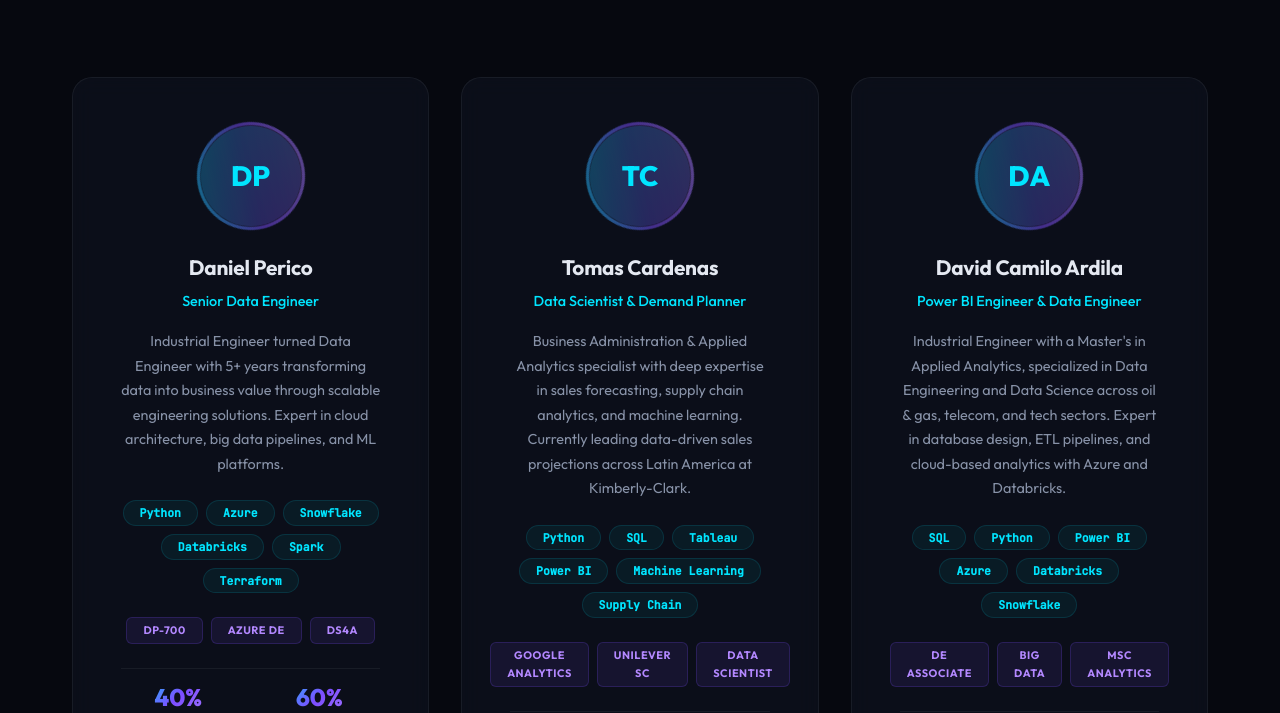
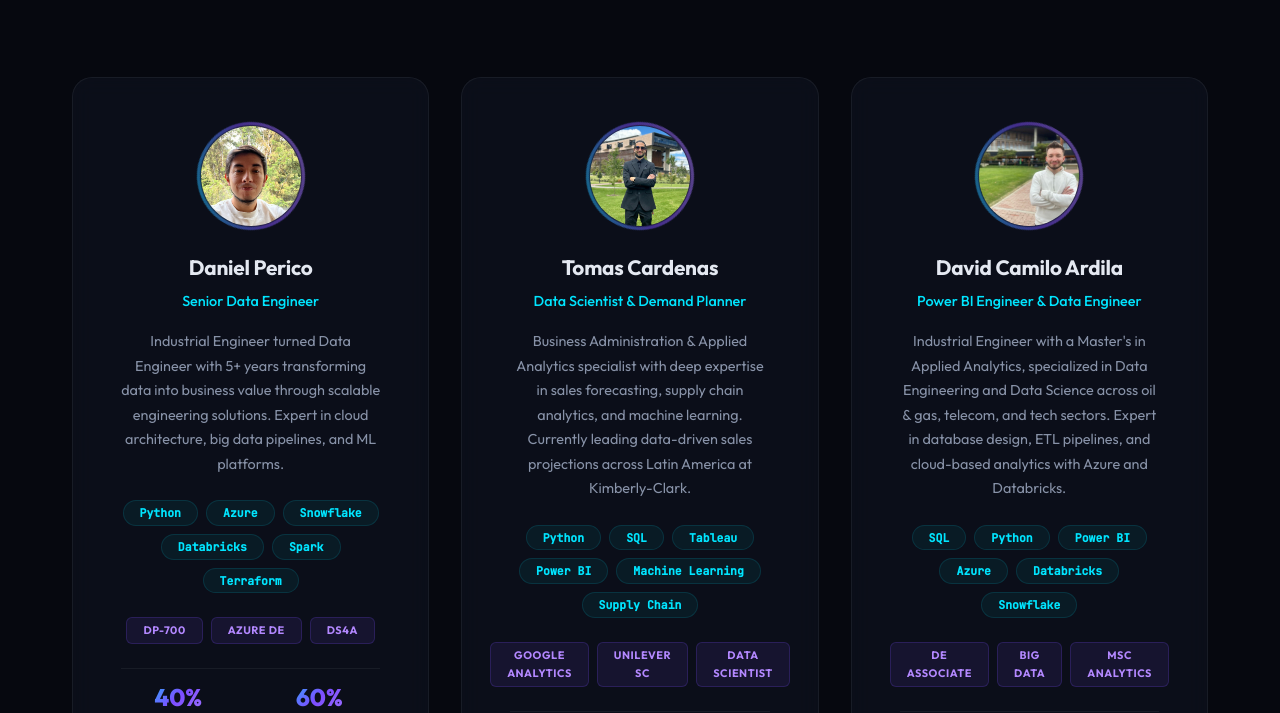
Before and after one commit to danielpesa7/landing-page-2-dato, a plain HTML site: page index.html in a window 1280 px wide. Shown: the part 3461-4174 px from the top of the page. Drawn offline with Linux system fonts and the light colour scheme.

Commit message:
feat: Add team member avatar images and styling, replacing placeholder avatars in the team section.

```diff
--- a/index.html
+++ b/index.html
@@ -299,9 +299,7 @@ result = pipeline.<span class="code-function">run</span>()
                     <div class="team-card-inner">
                         <div class="team-card-front">
                             <div class="team-avatar">
-                                <div class="team-avatar-placeholder">
-                                    <span>DP</span>
-                                </div>
+                                <img src="assets/daniel-perico.jpg" alt="Daniel Perico" class="team-avatar-img" />
                                 <div class="team-avatar-ring"></div>
                             </div>
                             <h3 class="team-name">Daniel Perico</h3>
@@ -367,9 +365,7 @@ result = pipeline.<span class="code-function">run</span>()
                     <div class="team-card-inner">
                         <div class="team-card-front">
                             <div class="team-avatar">
-                                <div class="team-avatar-placeholder">
-                                    <span>TC</span>
-                                </div>
+                                <img src="assets/tomas-cardenas.jpg" alt="Tomas Cardenas" class="team-avatar-img" />
                                 <div class="team-avatar-ring"></div>
                             </div>
                             <h3 class="team-name">Tomas Cardenas</h3>
@@ -419,9 +415,7 @@ result = pipeline.<span class="code-function">run</span>()
                     <div class="team-card-inner">
                         <div class="team-card-front">
                             <div class="team-avatar">
-                                <div class="team-avatar-placeholder">
-                                    <span>DA</span>
-                                </div>
+                                <img src="assets/david-ardila.jpg" alt="David Camilo Ardila" class="team-avatar-img" />
                                 <div class="team-avatar-ring"></div>
                             </div>
                             <h3 class="team-name">David Camilo Ardila</h3>
--- a/styles.css
+++ b/styles.css
@@ -819,6 +819,16 @@ img {
     z-index: 1;
 }
 
+.team-avatar-img {
+    width: 100%;
+    height: 100%;
+    border-radius: 50%;
+    object-fit: cover;
+    object-position: center top;
+    position: relative;
+    z-index: 1;
+}
+
 .team-avatar-ring {
     position: absolute;
     inset: -4px;
```
Also changed, not shown: assets/daniel-perico.jpg (added), assets/david-ardila.jpg (added), assets/tomas-cardenas.jpg (added).
